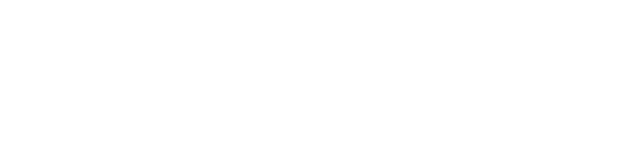
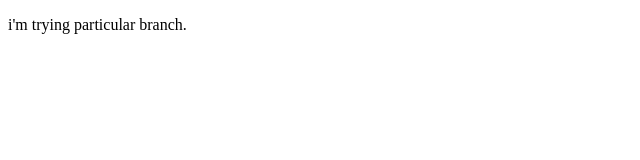
Before and after one commit to HastiLathiya/LOCALtoREMOTE, a plain HTML site: page index.html in a window 1280 px wide. Shown: the whole page, without its empty margins (0-640 px from the left). Drawn offline with Linux system fonts and the light colour scheme.

Commit message:
trying change in particular branch

```diff
--- a/index.html
+++ b/index.html
@@ -3,6 +3,7 @@
 <head>
     <meta charset="UTF-8">
     <meta name="viewport" content="width=device-width, initial-scale=1.0">
+    <p> i'm trying particular branch. </p>
     <title>Document</title>
 </head>
 <body>
```
